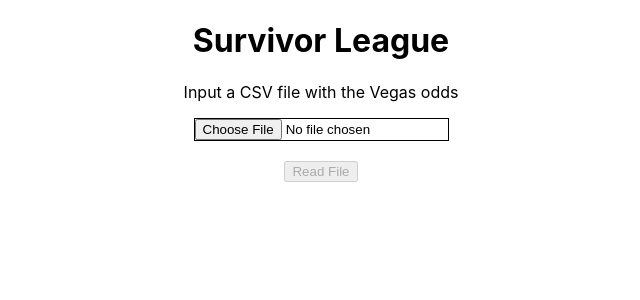
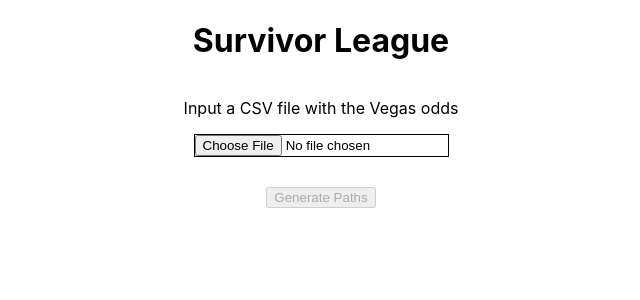
Before and after one commit to KindredPrime/survivor-league, a React (Create React App) app: page / in a window 1280 px wide. Shown: the top 300 px of the page, without its empty margins (319-959 px from the left). Built offline with nearby package versions, Linux system fonts and the light colour scheme.

Commit message:
feat: always show generate paths button

```diff
--- a/src/components/FileInput/index.tsx
+++ b/src/components/FileInput/index.tsx
@@ -1,15 +1,31 @@
-import React, { useState } from 'react';
+import React, { useEffect, useState } from 'react';
 import { Game, Week } from '../../model/Games';
 import './index.css';
 
 interface InputProps {
+	onFailure: (error: string) => void;
 	onFileChange: () => void;
-	onSubmit: (weeks: Week[], teams: string[]) => void;
+	onSuccess: (weeks: Week[], teams: string[]) => void;
 }
 
-export const FileInput: React.FC<InputProps> = ({ onFileChange, onSubmit }) => {
-	const [fileError, setFileError] = useState<string | null>(null);
+export const FileInput: React.FC<InputProps> = ({
+	onFailure,
+	onFileChange,
+	onSuccess,
+}) => {
 	const [fileText, setFileText] = useState<string | null>(null);
+
+	useEffect(() => {
+		if (fileText !== null) {
+			const data: Week[] = parseFileText();
+			if (data.length === 0) {
+				onFailure('No odds or games data were found in the file');
+			} else {
+				const teams: string[] = getTeams(data);
+				onSuccess(data, teams);
+			}
+		}
+	}, [fileText]);
 
 	const parseFileText = (): Week[] => {
 		const weeks: Week[] = [];
@@ -41,7 +57,7 @@ export const FileInput: React.FC<InputProps> = ({ onFileChange, onSubmit }) => {
 				}
 			});
 		} else {
-			setFileError(`Unable to parse the file data: the file's data is missing`);
+			onFailure(`Unable to parse the file data: the file's data is missing`);
 		}
 
 		return weeks;
@@ -66,7 +82,7 @@ export const FileInput: React.FC<InputProps> = ({ onFileChange, onSubmit }) => {
 			) {
 				reader.readAsText(newFile);
 			} else {
-				setFileError('The input file must be a csv file');
+				onFailure('The input file must be a csv file');
 			}
 		}
 
@@ -76,7 +92,7 @@ export const FileInput: React.FC<InputProps> = ({ onFileChange, onSubmit }) => {
 				if (typeof text === 'string') {
 					setFileText(text);
 				} else {
-					setFileError('An error occurred while reading the file');
+					onFailure('An error occurred while reading the file');
 				}
 			}
 		};
@@ -105,41 +121,20 @@ export const FileInput: React.FC<InputProps> = ({ onFileChange, onSubmit }) => {
 		return orderedTeams;
 	};
 
-	const handleSubmit = (e: React.FormEvent<HTMLFormElement>): void => {
-		e.preventDefault();
-
-		const data: Week[] = parseFileText();
-		if (data.length === 0) {
-			setFileError('No odds or games data was found in the file');
-		} else {
-			const teams: string[] = getTeams(data);
-			onSubmit(data, teams);
-		}
-	};
-
 	return (
 		<>
 			<p>Input a CSV file with the Vegas odds</p>
 
-			{fileError !== null && <p className="error-text">{fileError}</p>}
-
-			<form onSubmit={handleSubmit} className="file-input-form">
 			<input
 				className="file-input"
 				id="file"
 				onChange={(event: React.ChangeEvent<HTMLInputElement>) => {
-						setFileError(null);
+					onFileChange();
 					readFile(event);
-						onFileChange();
 				}}
 				required
 				type="file"
 			/>
-				<br />
-				<button type="submit" disabled={fileText === null}>
-					Read File
-				</button>
-			</form>
 		</>
 	);
 };
--- a/src/components/Input/index.css
+++ b/src/components/Input/index.css
@@ -1,5 +1,11 @@
 .file-input-container {
 	margin-bottom: 30px;
+}
+
+.input-form {
+	display: flex;
+	flex-direction: column;
+	align-items: center;
 }
 
 .previous-team {
@@ -9,10 +15,8 @@
 	margin-bottom: 10px;
 }
 
-.previous-teams-form {
-	display: flex;
-	flex-direction: column;
-	align-items: center;
+.previous-teams-text {
+	margin-bottom: 25px;
 }
 
 .teams-column {
--- a/src/components/Input/index.tsx
+++ b/src/components/Input/index.tsx
@@ -99,35 +99,33 @@ export const Input: React.FC = () => {
 	};
 
 	return (
-		<>
+		<form className="input-form" onSubmit={handleSubmit}>
 			<div className="file-input-container">
 				<FileInput
+					onFailure={(error: string) => {
+						updateError(error);
+					}}
 					onFileChange={() => {
 						updateError(null);
 						setWeeks(null);
 					}}
-					onSubmit={handleFileParse}
+					onSuccess={handleFileParse}
 				/>
 			</div>
 
 			{weeks !== null && (
 				<>
-					<p>Which of these teams have you selected in previous weeks?</p>
+					<p className="previous-teams-text">
+						Which of these teams have you selected in previous weeks?
+					</p>
 
-					<form
-						className="previous-teams-form"
-						onSubmit={(e) => handleSubmit(e)}
-					>
-						{renderPreviousTeamsInputs()}
-
-						<br />
-
-						<button type="submit" disabled={weeks === null}>
-							Generate Paths
-						</button>
-					</form>
+					{renderPreviousTeamsInputs()}
 				</>
 			)}
-		</>
+
+			<button type="submit" disabled={weeks === null}>
+				Generate Paths
+			</button>
+		</form>
 	);
 };
```
Lines whose indentation alone changed are shown as unchanged.
